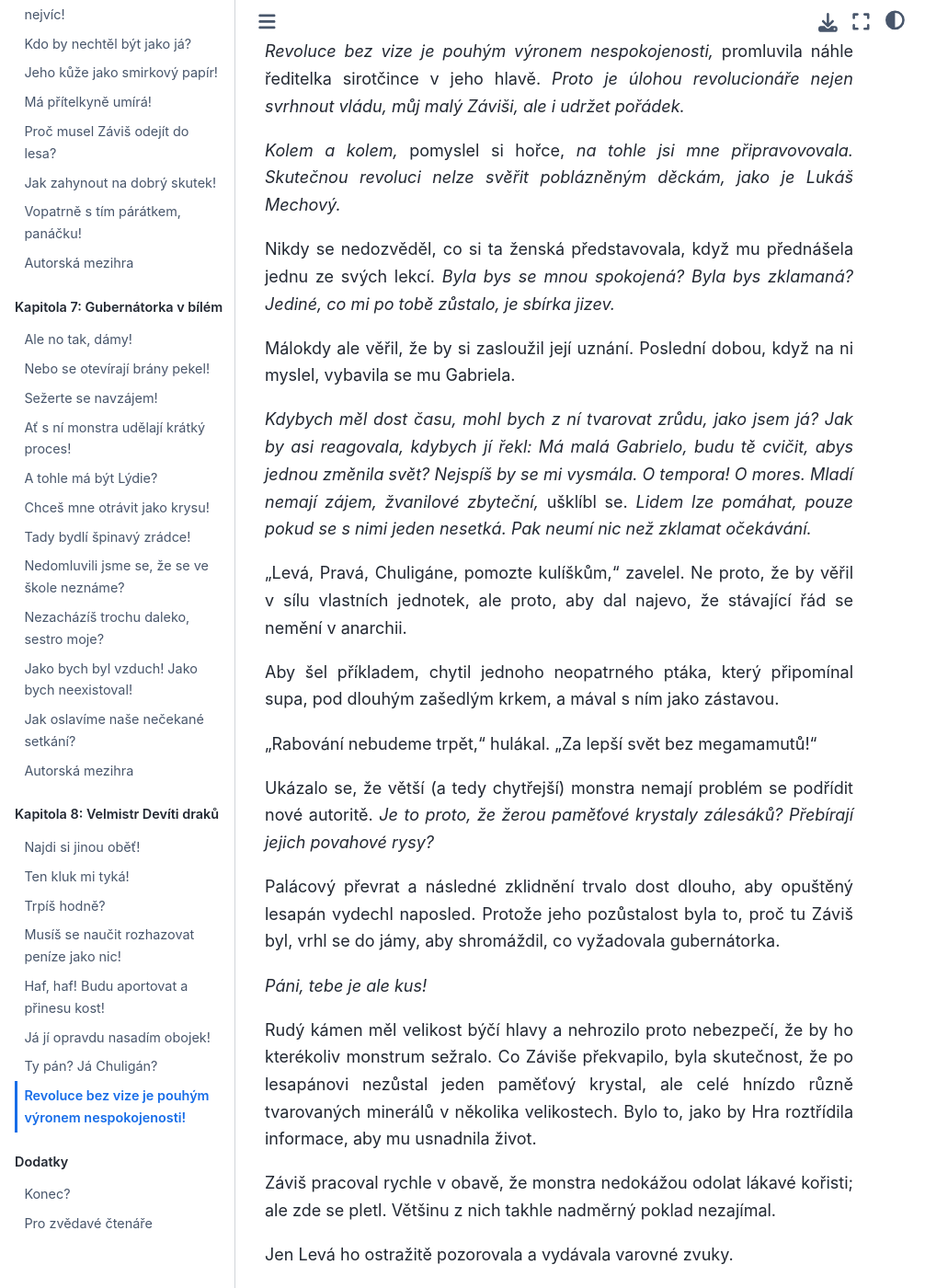
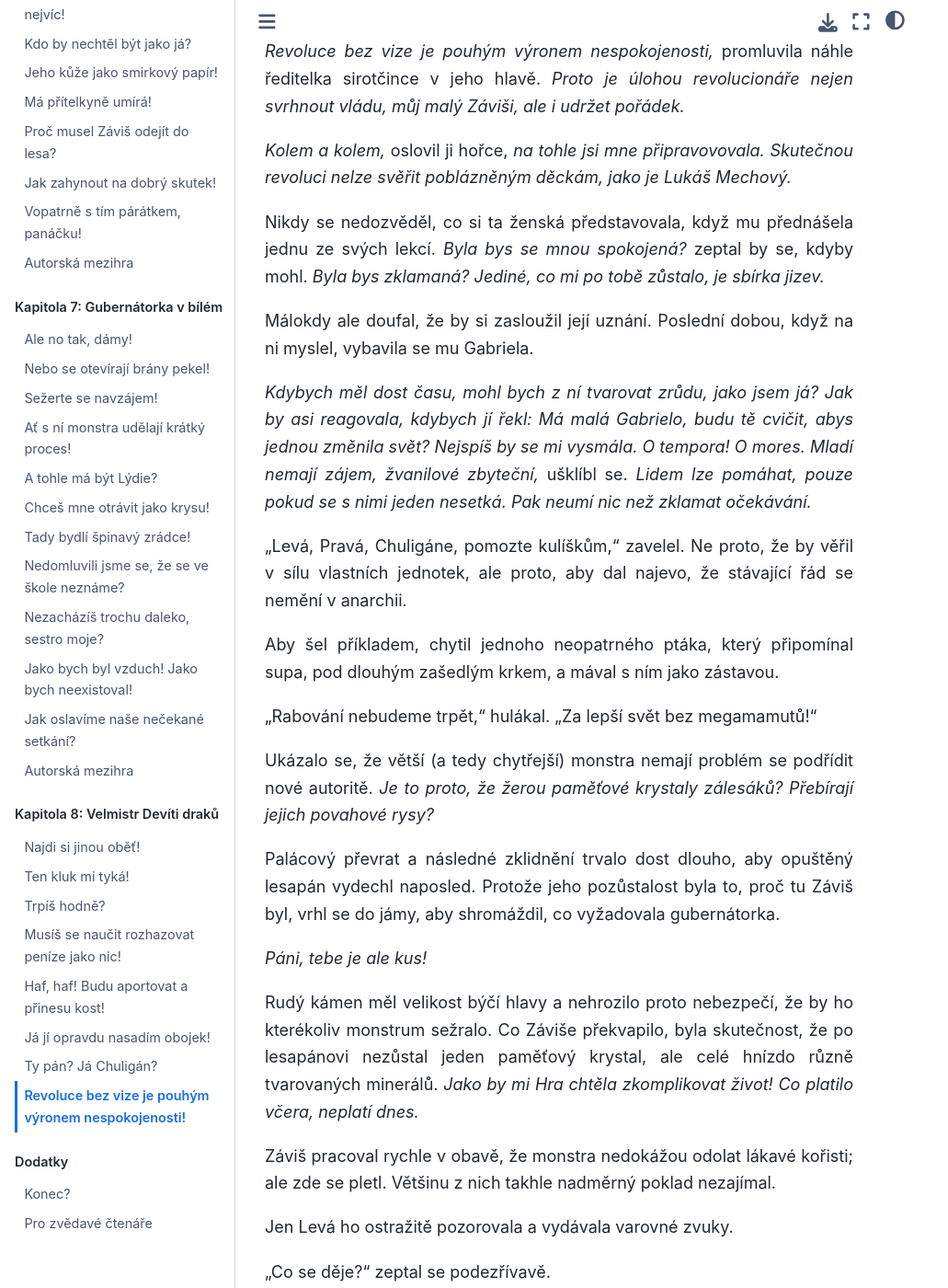
Before and after one commit to hanpari/sest-spolecniku, a Sphinx documentation site: the page built from source/sest_spolecniku/008-velmistr-deviti-draku/8.md, in a window 1280 px wide and 1400 px high, scrolled down 2536 px. Shown: the whole window at 92% size, without its empty margins (0-1031 px from the left). Built offline with Sphinx 7.4.7 and the Sphinx Book theme 1.1.4, drawn with Linux system fonts in a browser that asks for light colours; pages that are not in the unit, such as notebooks, are missing from menus; some of the changed text lies outside the part shown.

Commit message:
Maskovana

```diff
--- a/source/sest_spolecniku/008-velmistr-deviti-draku/8.md
+++ b/source/sest_spolecniku/008-velmistr-deviti-draku/8.md
@@ -34,7 +34,7 @@
 
 Postupně se k ní přidávala ostatní monstra, snad proto, že měla nevyřízené účty s lesapánem, nebo snad z radosti, že si můžou kopnout do padlého krále.
 
-Chuligán s Levou se k řádění nepřidali, stále zaměstnaní hlídkováním u lesapánových pokladů. Záviš sám odešel k mladšímu porostu, kde si vyhlédl doubek, který podetnul tesákem.  Z něj vyrobil ostré třímetrové kopí, které sotva unesl.
+Chuligán s Levou se k řádění nepřidali, stále zaměstnaní hlídkováním u lesapánových pokladů. Záviš sám odešel k mladšímu porostu, kde si vyhlédl doubek, který podetnul tesákem. Z něj vyrobil ostré třímetrové kopí, které sotva unesl.
 
 *Kopčem by ze mne měl radost!*
 
@@ -56,11 +56,11 @@
 
 *Revoluce bez vize je pouhým výronem nespokojenosti,* promluvila náhle ředitelka sirotčince v jeho hlavě. *Proto je úlohou revolucionáře nejen svrhnout vládu, můj malý Záviši, ale i udržet pořádek.*
 
-*Kolem a kolem,* pomyslel si hořce, *na tohle jsi mne připravovovala. Skutečnou revoluci nelze svěřit poblázněným děckám, jako je Lukáš Mechový.*
+*Kolem a kolem,* oslovil ji hořce, *na tohle jsi mne připravovovala. Skutečnou revoluci nelze svěřit poblázněným děckám, jako je Lukáš Mechový.*
 
-Nikdy se nedozvěděl, co si ta ženská představovala, když mu přednášela jednu ze svých lekcí. *Byla bys se mnou spokojená? Byla bys zklamaná? Jediné, co mi po tobě zůstalo, je sbírka jizev.*
+Nikdy se nedozvěděl, co si ta ženská představovala, když mu přednášela jednu ze svých lekcí. *Byla bys se mnou spokojená?* zeptal by se, kdyby mohl. *Byla bys zklamaná? Jediné, co mi po tobě zůstalo, je sbírka jizev.*
 
-Málokdy ale věřil, že by si zasloužil její uznání. Poslední dobou, když na ni myslel, vybavila se mu Gabriela.
+Málokdy ale doufal, že by si zasloužil její uznání. Poslední dobou, když na ni myslel, vybavila se mu Gabriela.
 
 *Kdybych měl dost času, mohl bych z ní tvarovat zrůdu, jako jsem já? Jak by asi reagovala, kdybych jí řekl: Má malá Gabrielo, budu tě cvičit, abys jednou změnila svět? Nejspíš by se mi vysmála. O tempora! O mores. Mladí nemají zájem, žvanilové zbyteční,* ušklíbl se. *Lidem lze pomáhat, pouze pokud se s nimi jeden nesetká. Pak neumí nic než zklamat očekávání.*
 
@@ -76,7 +76,7 @@
 
 *Páni, tebe je ale kus!*
 
-Rudý kámen měl velikost býčí hlavy a nehrozilo proto nebezpečí, že by ho kterékoliv monstrum sežralo. Co Záviše překvapilo, byla skutečnost, že po lesapánovi nezůstal jeden paměťový krystal, ale celé hnízdo různě tvarovaných minerálů v několika velikostech. Bylo to, jako by Hra roztřídila informace, aby mu usnadnila život.
+Rudý kámen měl velikost býčí hlavy a nehrozilo proto nebezpečí, že by ho kterékoliv monstrum sežralo. Co Záviše překvapilo, byla skutečnost, že po lesapánovi nezůstal jeden paměťový krystal, ale celé hnízdo různě tvarovaných minerálů. *Jako by mi Hra chtěla zkomplikovat život! Co platilo včera, neplatí dnes.*
 
 Záviš pracoval rychle v obavě, že monstra nedokážou odolat lákavé kořisti; ale zde se pletl. Většinu z nich takhle nadměrný poklad nezajímal.
 
```
Also changed, not shown: other parts of source/sest_spolecniku/008-velmistr-deviti-draku/8.md (+6 -6 lines), source/sest_spolecniku/008-velmistr-deviti-draku/9.md (added, +120 -0 lines).
